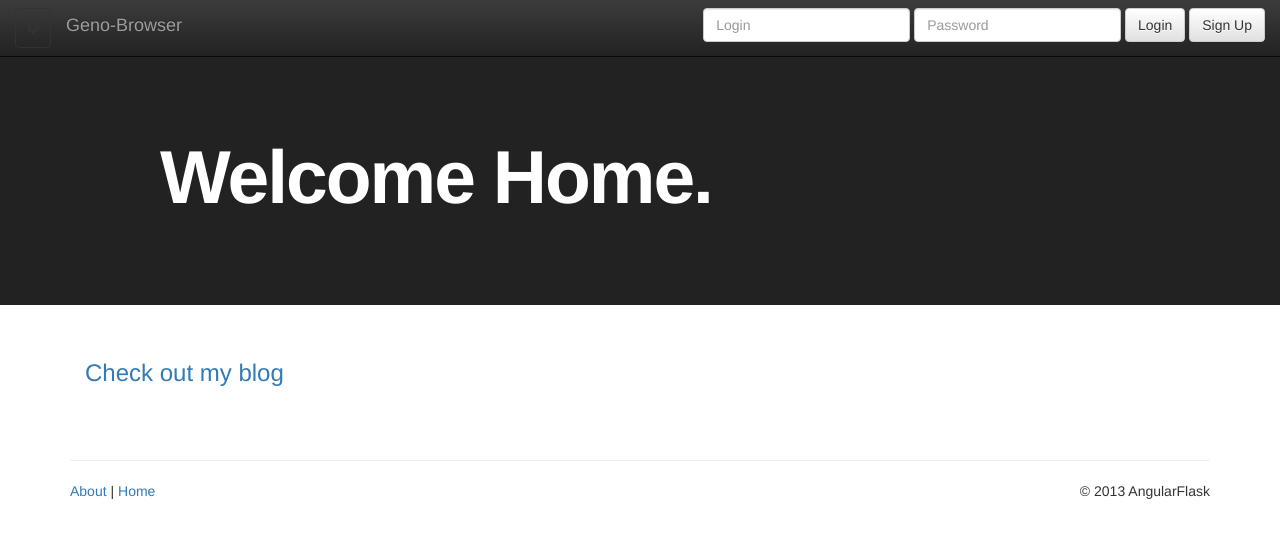
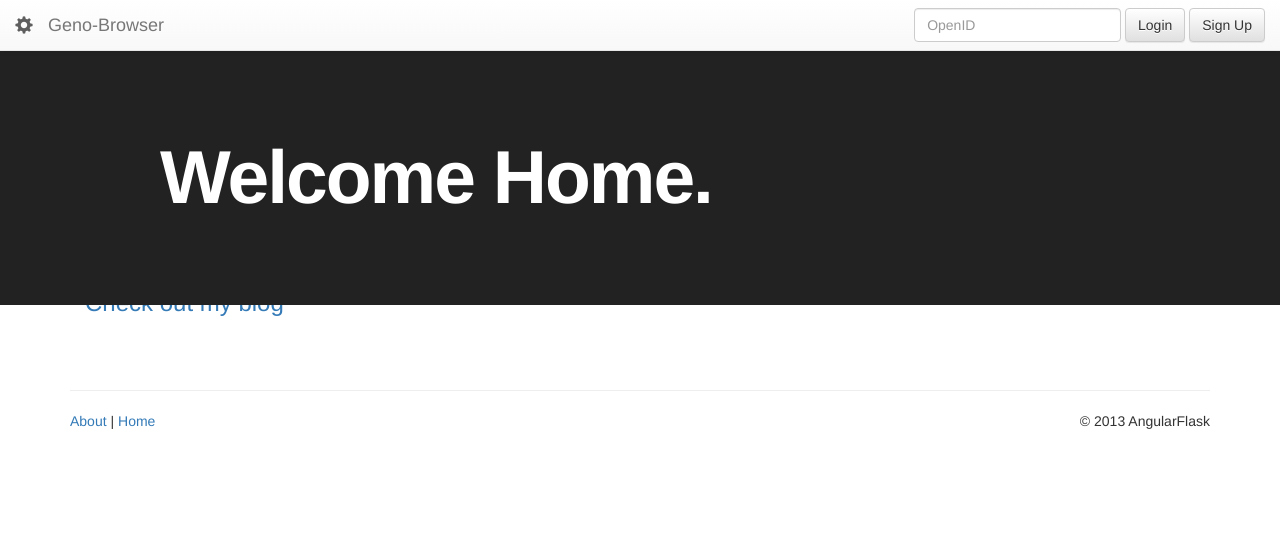
Before and after one commit to KarlFoss/geno-browser, a Flask app: page / in a window 1280 px wide. Shown: the top 538 px of the page. Run offline with Flask 2, Linux system fonts and the light colour scheme; some libraries are stand-ins or nearby versions.

Commit message:
scrapped bootstrap menu expansion, going with jQuery animations

```diff
--- a/angular_flask/static/css/bootstrap-fix.css
+++ /dev/null
@@ -1,28 +0,0 @@
-body {
-	padding-top:70px;
-}
-
-.navbar-header {
-  float: none;
-}
-.navbar-toggle {
-  display: block !important;
-}
-.navbar-collapse {
-  border-top: 1px solid transparent;
-  box-shadow: inset 0 1px 0 rgba(255,255,255,0.1);
-}
-.navbar-collapse.collapse {
-  display: none!important;
-}
-.navbar-nav {
-  float: none!important;
-  margin: 7.5px -15px;
-}
-.navbar-nav>li {
-  float: none;
-}
-.navbar-nav>li>a {
-  padding-top: 10px;
-  padding-bottom: 10px;
-}
--- a/angular_flask/templates/index.html
+++ b/angular_flask/templates/index.html
@@ -4,9 +4,9 @@
 	<meta charset="utf-8">
 	<title>Geno-Browser</title>
 
+	<link rel="stylesheet" href="/static/css/bootstrap-fix.css">
 	<link rel="stylesheet" href="/static/lib/bootstrap/css/bootstrap.min.css">
 	<link rel="stylesheet" href="/static/lib/bootstrap/css/bootstrap-theme.min.css">
-	<link rel="stylesheet" href="/static/css/bootstrap-fix.css">
 	<link rel="stylesheet" href="/static/css/main.css">
 
 	<script src="/static/lib/angular/angular.js"></script>
@@ -16,36 +16,24 @@
 	<script src="/static/js/controllers.js"></script>
  	<script src="/static/js/services.js"></script>
 
-	<script src="/static/lib/jquery/jquery-2.1.3.min.js"></script>
+	<script src="/static/lib/jquery/jquery.min.js"></script>
 	<script src="/static/lib/bootstrap/js/bootstrap.min.js"></script>
 </head>
 <body>
-    <nav class="navbar navbar-inverse navbar-fixed-top">
+    <nav class="navbar navbar-default navbar-fixed-top">
         <div class="container-fluid">
             <div class="navbar-header">
-                <button type="button" class="navbar-toggle pull-left" data-toggle="collapse" data-target=".navbar-collapse">
-                    <span class="glyphicon glyphicon-cog"></span>
-                </button>
+                <div id="menu-expand" class="navbar-brand"><span class="glyphicon glyphicon-cog" aria-hidden="true" ></span></div>
                 <a class="navbar-brand" href="/">Geno-Browser</a>
-                <form class="navbar-form navbar-right">
-                    <div class="form-group">
-                        <input type="text" placeholder="Login" class="form-control">
-                    </div>
-                    <div class="form-group">
-                        <input type="password" placeholder="Password" class="form-control">
-                    </div>
-                    <button type="submit" class="btn btn-default">Login</button>
-                    <button type="submit" class="btn btn-default"/>Sign Up</button>
-                </form>
             </div>
-            <div class="navbar-collapse collapse">
-                <ul class="nav navbar-nav">
-                    <li class="active "><a href="#">Home</a></li>
-                    <li><a href="#">Link 1</a></li>
-                    <li><a href="#">Link 2</a></li>
-                    <li><a href="#">Link 3</a></li>
-                    <li><a href="#">Link 4</a></li>
-                </ul>
+            <form class="navbar-form navbar-right">
+                <div class="form-group">
+                    <input type="text" placeholder="OpenID" class="form-control">
+                </div>
+                <button type="submit" class="btn btn-default">Login</button>
+                <button type="submit" class="btn btn-default"/>Sign Up</button>
+            </form>
+            <div id="navbar-menu">
             </div>
         </div>
     </nav>
```
Also changed, not shown: angular_flask/static/js/directives.js (+28 -0 lines).
